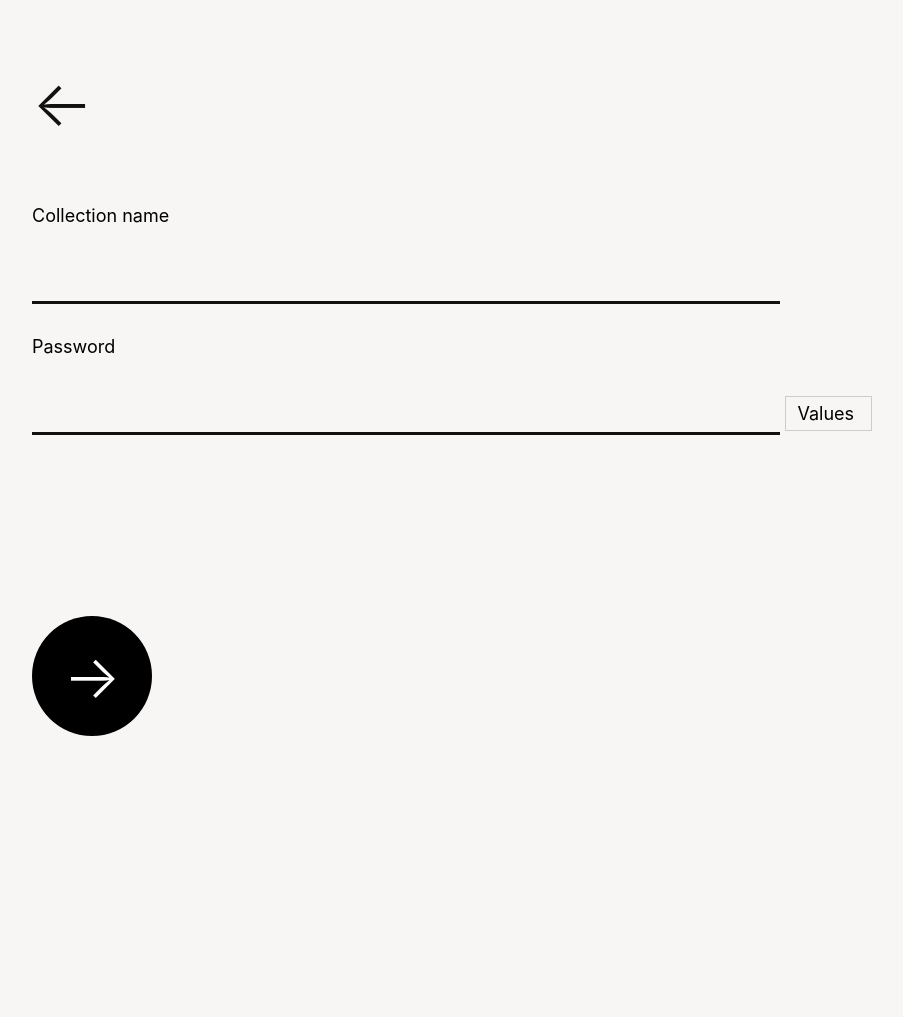
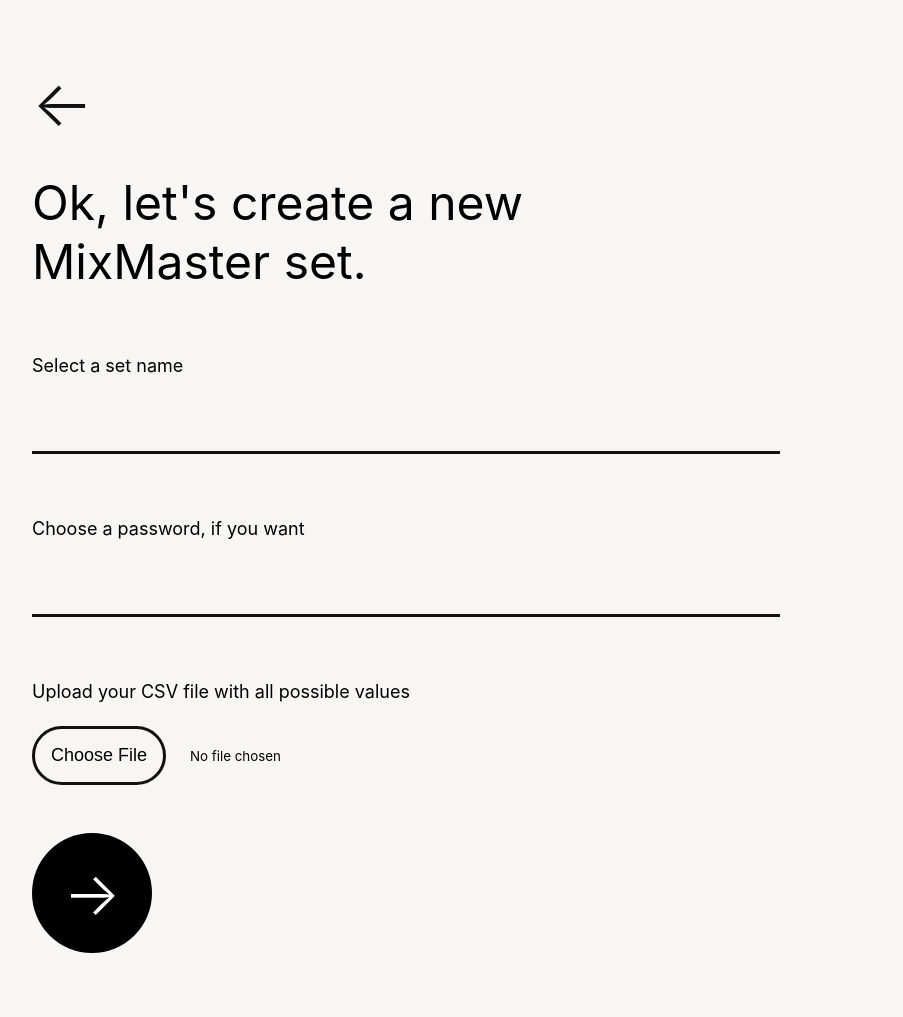
Before and after one commit to damagedgoods/combinator, a Django app: page /combine/collection/new/ in a window 1280 px wide. Shown: the whole page, without its empty margins (32-935 px from the left). Before the commit the page ends 736 px from the top, so only its background shows below. Run offline with Django 5.2, Linux system fonts and the light colour scheme.

Commit message:
First version of styling, not perfect

```diff
--- a/combine/static/css/styles.css
+++ b/combine/static/css/styles.css
@@ -165,7 +165,7 @@ a.addItem {
     cursor: pointer;
 }
 
-input.newItem {
+input[type=text].newItem {
     display: none;
     margin: 0;
     width: 90%;
@@ -187,7 +187,6 @@ a:hover {
     color: orange;
     fill: orange;
 }
-
 
 
 ul {
@@ -275,7 +274,7 @@ span.explanation {
     margin: 8px 0 0 0;
 }
 
-input {
+input[type=text], input[type=password] {
     margin: 16px 0 0 0;
     border: none;
     border-bottom: 3px solid #111;
@@ -284,15 +283,14 @@ input {
     background-color: transparent;
 }
 
-input:focus{
+input[type=text]:focus{
     outline: none;
     border-bottom: 3px solid orange;
 }
 
 input[type=submit] {
-	position: absolute;
-	left: 64px;
-	bottom: 64px;
+    display: block;
+    margin: 48px 0 0 0;
 	background-color: black;
     color: white;
     border: none;
@@ -313,20 +311,15 @@ input[type=submit] {
 
 input[type=submit]:hover {
     background-color: orange;
-    transform: rotate(90deg);
 }
 
 label {
-
+    margin: 64px 0 0 0;
 }
 
 .error {
     display: inline-block;
     color: orange;
-}
-
-input {
-    clear: both;
 }
 
 a.bigLink {
@@ -339,17 +332,27 @@ a.bigLink {
     cursor: pointer;
 }
 
+input[type="file"]::file-selector-button {
+    border-radius: 64px;
+    padding: 16px;
+    cursor: pointer;
+    background-color: transparent;
+    border: 3px solid #111;
+    box-shadow: 0px 1px 0px rgba(0, 0, 0, 0.05);
+    margin: 24px 24px 0 0;
+    transition: background-color 200ms;
+    font-size: 18px;
+}
 
-input[type="file"] {
-    display: none;
-  }
+input[type="file"]::file-selector-button:hover {
+    background-color: orange;
+    border: 3px solid orange;
+    color: white;
+}
 
-.custom-file-upload {
-    border: 1px solid #ccc;
-    display: inline-block;
-    padding: 6px 12px;
-    cursor: pointer;
-  }
+input[type="file"]::file-selector-button:active {
+    background-color: #e5e7eb;
+}
 
 span.intensify {
     font-weight: 800;
@@ -372,8 +375,6 @@ span.intensify {
 }
 
 #main #left #avanti {
-    /* position: absolute;
-    bottom: 64px;*/
     font-size: 18px;
 }
 
@@ -381,3 +382,9 @@ span.intensify {
     font-size: 18px;
     text-decoration: underline;
 }
+
+p.title {
+    font-size: 48px;
+    font-weight: 400;
+    width: 60%;
+}
--- a/combine/static/js/script.js
+++ b/combine/static/js/script.js
@@ -230,5 +230,15 @@ function submitNewCollection(event) {
   if (validateNewCollection(event)) {
     this.submit();
   }
+}
 
+function updateFileName() {
+  const input = document.getElementById('fileInput');
+  const fileNameDisplay = document.getElementById('fileName');
+
+  if (input.files.length > 0) {
+    fileNameDisplay.textContent = input.files[0].name;
+  } else {
+    fileNameDisplay.textContent = 'No file chosen';
+  }
 }
--- a/combine/templates/new.html
+++ b/combine/templates/new.html
@@ -16,19 +16,21 @@
 	<div id="main">
 		<a class="bigLink" href="../..">&larr;</a>
 
+		<p class="title">Ok, let's create a new MixMaster set.</p>
+
 		<form id="newCollectionForm" class="new" action="../create/" method="post" enctype="multipart/form-data">
 			{% csrf_token %}
 
-			<label>Collection name <span id="nameError" class="error"></span></label>
+			<label>Select a set name <span id="nameError" class="error"></span></label>
 			<span class="explanation">How would you call this random generator?</span>
-			<input type="" id="name" name="name"/>
+			<input type="text" id="name" name="name"/>
 
 
-			<label>Password</label>
+			<label>Choose a password, if you want</label>
 			<span class="explanation">Just in case you want to be the only person to edit it in the future</span>
 			<input type="password" id="password" name="password"/>
 
-			<label for="file-upload" class="custom-file-upload">Values <span id="csvError" class="error"></span></label>
+			<label for="file">Upload your CSV file with all possible values <span id="csvError" class="error"></span></label>
 			<span class="explanation">Drag & drop an excel or CSV file with your values. We will create a category for each column</span>
 			<input type="file" id="csv" name="csv"/>
 
```
